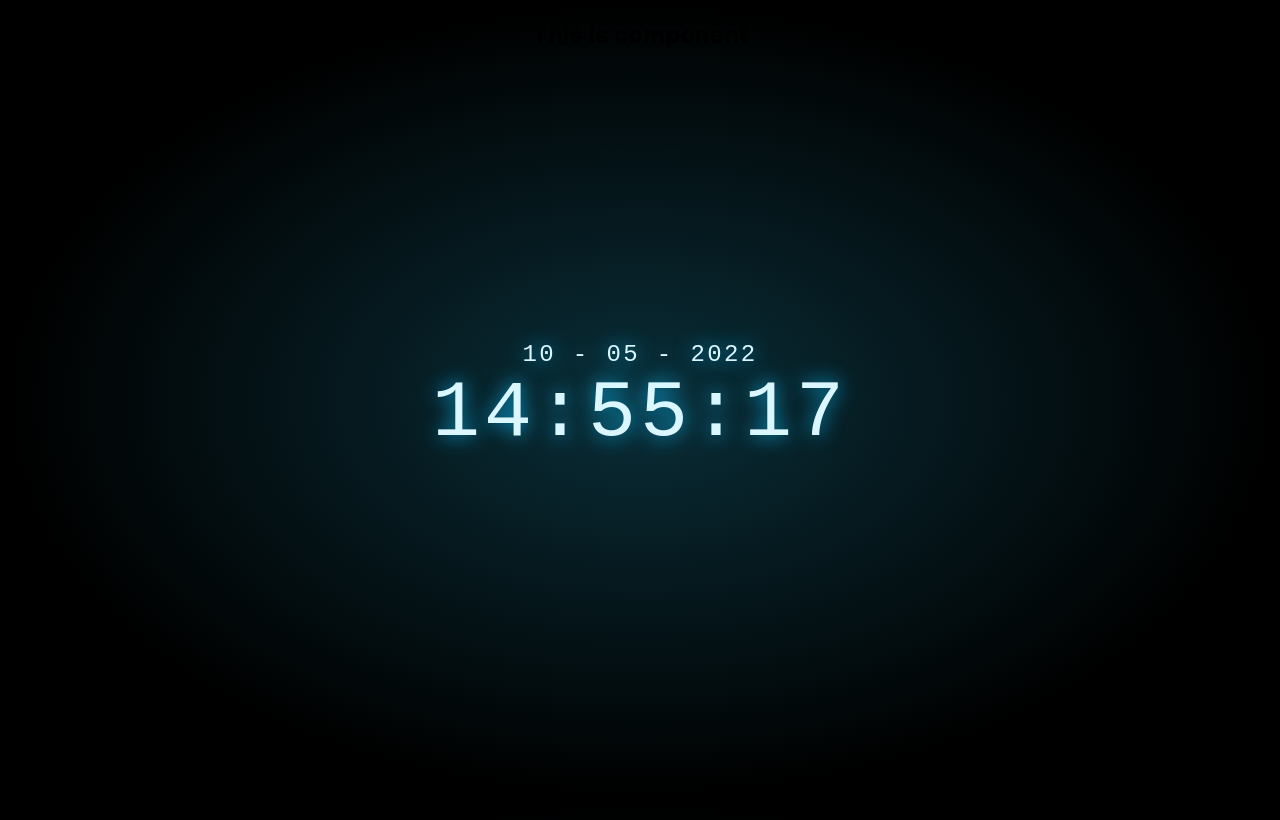
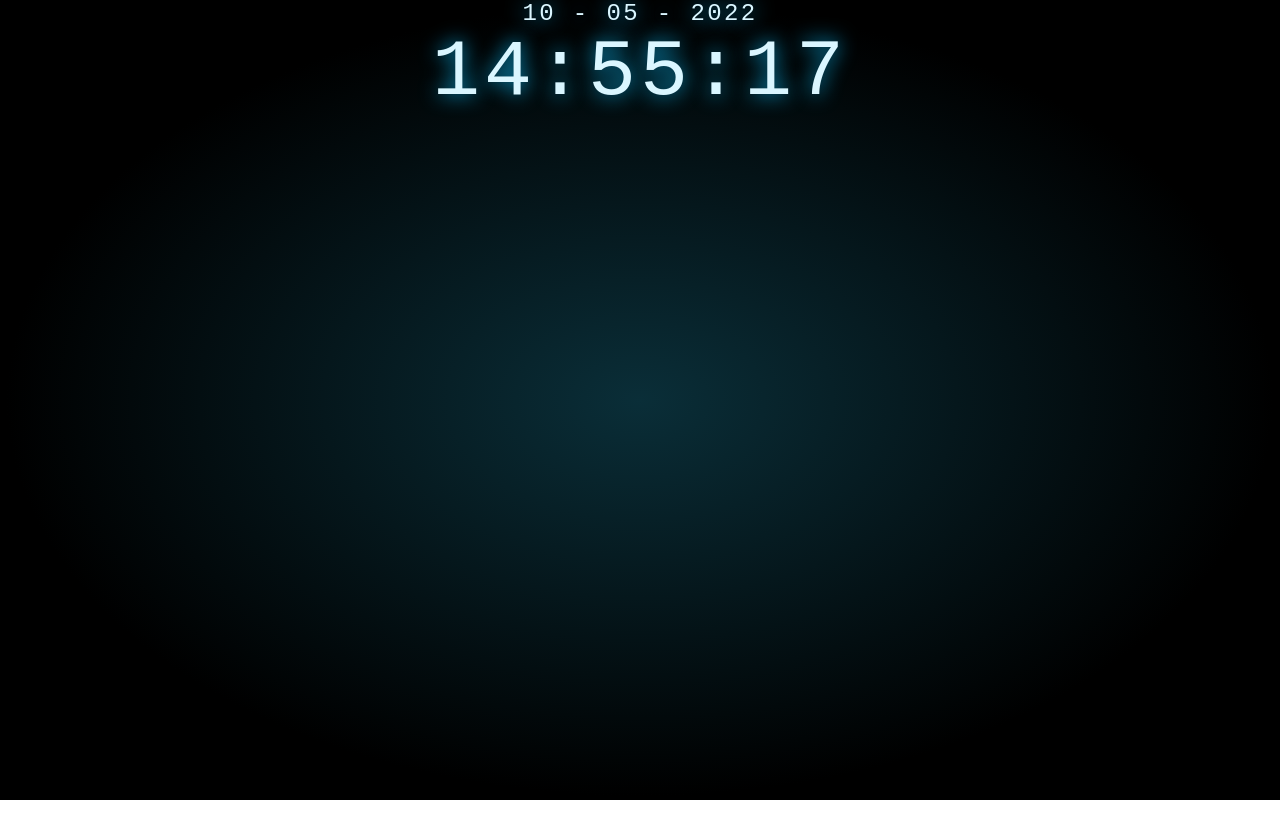
Before and after one commit to AlexeyKrop/react-kabsda-lesson, a React (Create React App) app: page / in a window 1280 px wide. Built offline with nearby package versions, Linux system fonts and the light colour scheme.

Commit message:
add Clock.css

```diff
--- a/src/App.tsx
+++ b/src/App.tsx
@@ -37,7 +37,7 @@ function App() {
       {/*<UseMemoTest country={country} callBack={changeFilterHandler}/>*/}
       {/*<Country />*/}
       {/*<TaskReactMemo />*/}
-      <Clock />
+      <Clock mode={'digital'}/>
     </div>
   );
 }
--- a/src/Components/Clock/Clock.module.css
+++ b/src/Components/Clock/Clock.module.css
@@ -1,18 +1,16 @@
-html,body {
-    height: 100%;
-}
-body {
-    background: #0f3854;
-    background: radial-gradient(ellipse at center,  #0a2e38  0%, #000000 70%);
-    background-size: 100%;
-}
+
+
 p {
     margin: 0;
     padding: 0;
 }
 #clock {
+    width: 100%;
+    height: 100%;
+    background: #0f3854;
+    background: radial-gradient(ellipse at center,  #0a2e38  0%, #000000 70%);
+    background-size: 100%;
     font-family: 'Share Tech Mono', monospace;
-    color: #ffffff;
     text-align: center;
     position: absolute;
     left: 50%;
--- a/src/Components/Clock/Clock.tsx
+++ b/src/Components/Clock/Clock.tsx
@@ -1,5 +1,6 @@
 import React, {useEffect, useState} from "react";
 import s from './Clock.module.css'
+
 type ClockPropsType = {
   mode: 'digital' | 'analog'
 }
@@ -7,22 +8,26 @@ type ClockViewPropsType = {
   date: Date
 }
 export const addZeroInClock = (num: number) => num < 10 ? '0' + num : num
-export const Clock = React.memo((props: ClockPropsType) => {
+export const Clock = (props: ClockPropsType) => {
   const [date, setDate] = useState<Date>(new Date())
   useEffect(() => {
     let intervalId = setInterval(() => {
       setDate(new Date())
     }, 1000)
-    return() => {
+    return () => {
       clearInterval(intervalId)
     }
   }, [])
   return (
-     <DigitalClockView date={date}/>
+    <>
+      {props.mode === 'digital' ? <DigitalClockView date={date}/> : <AnalogClockView date={date}/>}
+
+    </>
   )
-})
-export const DigitalClockView: React.FC<ClockViewPropsType> = ({date}) => {
-  return(
+}
+export const DigitalClockView: React.FC<ClockViewPropsType> = React.memo(({date}) => {
+  console.log('DigitalClockView render')
+  return (
     <div id={s.clock}>
       <p className={s.date}>{`${date.getDate()} - ${addZeroInClock(date.getMonth() + 1)} - ${date.getFullYear()}`}</p>
       <span className={s.time}>{addZeroInClock(date.getHours())}:</span>
@@ -30,9 +35,10 @@ export const DigitalClockView: React.FC<ClockViewPropsType> = ({date}) => {
       <span className={s.time}>{addZeroInClock(date.getSeconds())}</span>
     </div>
   )
-}
-export const AnalogClockView: React.FC<ClockViewPropsType> = ({date}) => {
-  return(
-    <span>{date}</span>
+})
+export const AnalogClockView: React.FC<ClockViewPropsType> = React.memo(({date}) => {
+  console.log('AnalogClockView render')
+  return (
+    <span>'Analog'</span>
   )
-}
+})
```
Lines whose indentation alone changed are shown as unchanged.
